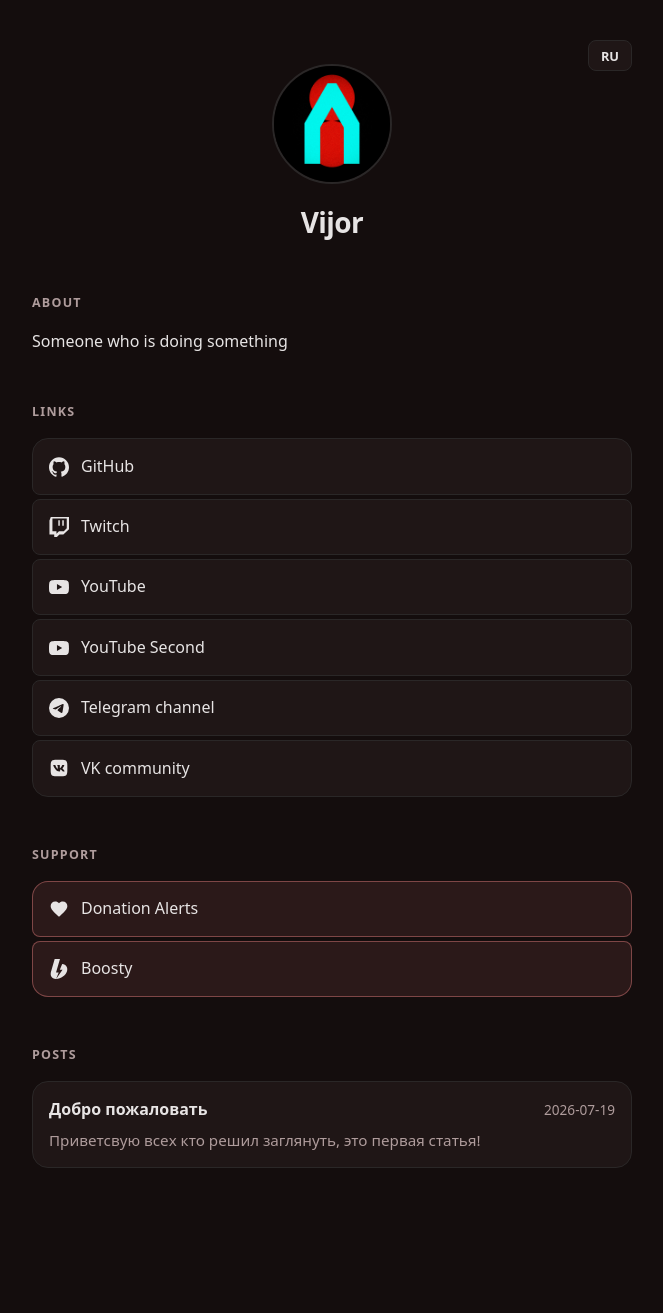
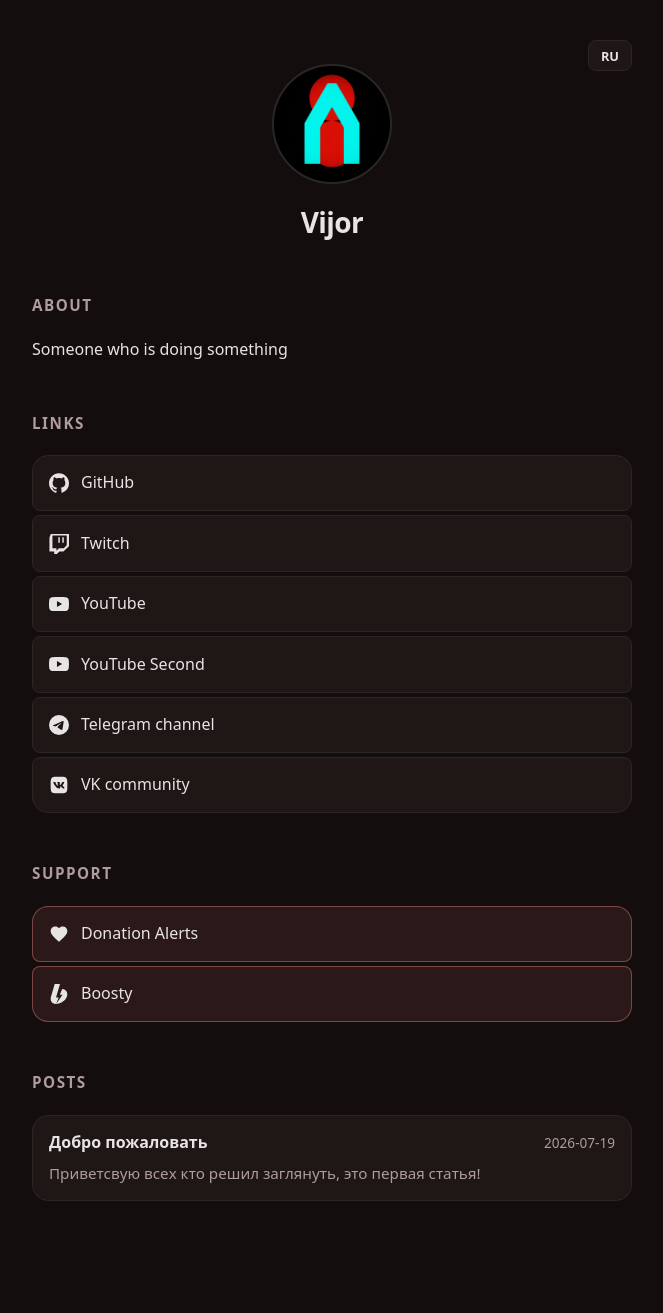
Before and after one commit to Vijorich/SocialLinker, a Jekyll site: the page built from index.html, in a window 1280 px wide. Shown: the whole page, without its empty margins (308-971 px from the left). Built offline with Jekyll 4.4.1, drawn with Linux system fonts in a browser that asks for light colours; before the commit the page ends 1280 px from its top, so only the background shows below that.

Commit message:
style: convert px values to rem and refine section/post styling
Replace hardcoded pixel sizes with rem-based values for scalable typography.

Enlarge section titles and drop redundant post-title hover highlight since the card itself already signals interactivity.

```diff
--- a/assets/style.css
+++ b/assets/style.css
@@ -20,7 +20,7 @@
   background: var(--bg);
   color: var(--fg);
   line-height: 1.6;
-  font-size: 16px;
+  font-size: 1rem;
   -webkit-font-smoothing: antialiased;
 }
 
@@ -30,10 +30,12 @@
   max-width: var(--max-width);
   margin: 0 auto;
   padding: 2.5rem 1.25rem 4rem;
+  /* ponytail: rem scale here matches body's 1rem=16px */
+  font-size: 1rem;
 }
 
 /* Single post reuses .container */
-.post-single { max-width: var(--max-width); margin: 0 auto; padding: 2.5rem 1.25rem 4rem; }
+.post-single { max-width: var(--max-width); margin: 0 auto; padding: 2.5rem 1.25rem 4rem; font-size: 1rem; }
 
 /* Hero */
 .hero {
@@ -43,12 +45,12 @@
   padding-top: 1.5rem;
 }
 .avatar {
-  width: 120px;
-  height: 120px;
+  width: 7.5rem;
+  height: 7.5rem;
   border-radius: 50%;
   display: block;
   margin: 0 auto 1rem;
-  border: 2px solid var(--border);
+  border: 0.125rem solid var(--border);
 }
 .nick {
   font-size: 1.75rem;
@@ -62,8 +64,8 @@
   right: 0;
   background: var(--bg-card);
   color: var(--fg);
-  border: 1px solid var(--border);
-  border-radius: 8px;
+  border: 0.0625rem solid var(--border);
+  border-radius: 0.5rem;
   padding: 0.35rem 0.75rem;
   font-size: 0.8rem;
   font-weight: 700;
@@ -78,12 +80,12 @@
 /* Sections */
 .section { margin-bottom: 3rem; }
 .section-title {
-  font-size: 0.78rem;
+  font-size: 0.95rem;
   text-transform: uppercase;
   letter-spacing: 0.1em;
   color: var(--fg-muted);
-  margin: 0 0 1rem;
-  font-weight: 600;
+  margin: 0 0 1.25rem;
+  font-weight: 700;
 }
 
 /* Bio + post prose share styling */
@@ -94,21 +96,21 @@
 .bio-content code, .post-content code {
   background: var(--bg-card);
   padding: 0.15em 0.4em;
-  border-radius: 4px;
+  border-radius: 0.25rem;
   font-size: 0.9em;
-  border: 1px solid var(--border);
+  border: 0.0625rem solid var(--border);
 }
 /* Inline code only above; fenced blocks styled below */
 .bio-content pre, .post-content pre {
   background: var(--bg-card);
-  border: 1px solid var(--border);
+  border: 0.0625rem solid var(--border);
   padding: 1rem;
   border-radius: var(--radius);
   overflow-x: auto;
 }
 .bio-content pre code, .post-content pre code { background: none; border: none; padding: 0; }
 .bio-content blockquote, .post-content blockquote {
-  border-left: 3px solid var(--accent);
+  border-left: 0.1875rem solid var(--accent);
   margin: 1rem 0;
   padding: 0.25rem 1rem;
   color: var(--fg-muted);
@@ -122,7 +124,7 @@
   padding: 0;
   display: flex;
   flex-direction: column;
-  gap: 4px;
+  gap: 0.25rem;
 }
 .link-list li { margin: 0; }
 .link-card {
@@ -131,21 +133,21 @@
   gap: 0.75rem;
   padding: 0.9rem 1rem;
   background: var(--bg-card);
-  border: 1px solid var(--border);
-  border-radius: 8px;
+  border: 0.0625rem solid var(--border);
+  border-radius: 0.5rem;
   color: var(--fg);
   text-decoration: none;
   font-weight: 500;
   transition: background 0.15s, border-color 0.15s, transform 0.1s;
 }
 /* Cards form one block: outer corners rounded to 16, inner stay 8 */
-.link-list li:first-child .link-card { border-top-left-radius: 16px; border-top-right-radius: 16px; }
-.link-list li:last-child .link-card { border-bottom-left-radius: 16px; border-bottom-right-radius: 16px; }
+.link-list li:first-child .link-card { border-top-left-radius: var(--radius); border-top-right-radius: var(--radius); }
+.link-list li:last-child .link-card { border-bottom-left-radius: var(--radius); border-bottom-right-radius: var(--radius); }
 @media (hover: hover) {
 .link-card:hover {
   background: var(--bg-card-hover);
   border-color: var(--accent);
-  transform: translateY(-1px);
+  transform: translateY(-0.0625rem);
 }
 }
 .link-card svg { flex-shrink: 0; }
@@ -153,7 +155,7 @@
 /* Donate block */
 .donate-list .link-card {
   background: var(--accent-bg);
-  border-color: rgba(250, 137, 137, 0.4);
+  border-color: rgba(250, 137, 137, 0.4); /* ponytail: color, not size */
 }
 @media (hover: hover) {
 .donate-list .link-card:hover {
@@ -172,8 +174,7 @@
   align-items: baseline;
   gap: 1rem;
 }
-.post-card:hover .post-title { color: var(--accent); }
-.post-title { font-weight: 600; transition: color 0.15s; }
+.post-title { font-weight: 600; }
 .post-date { color: var(--fg-muted); font-size: 0.85rem; flex-shrink: 0; font-variant-numeric: tabular-nums; }
 .post-excerpt {
   display: block;
```
